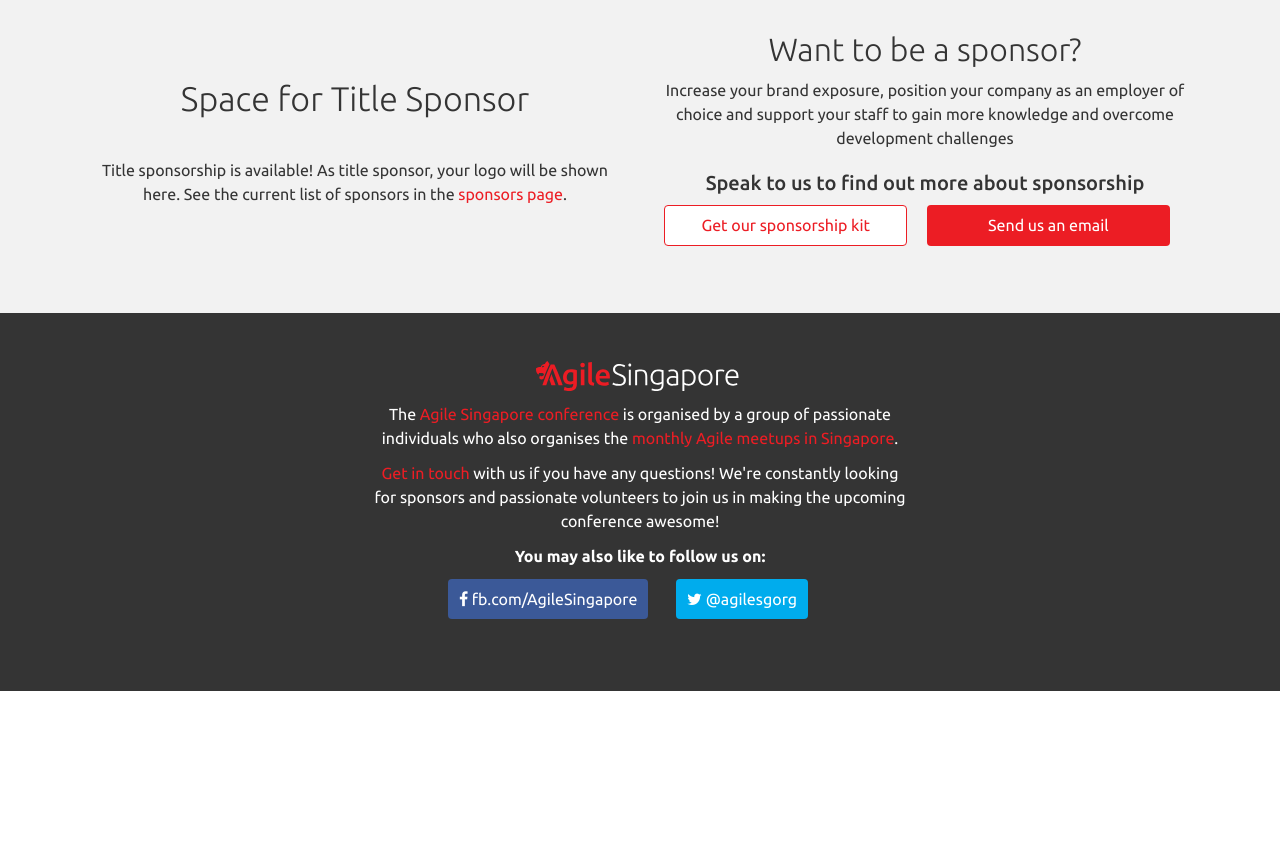
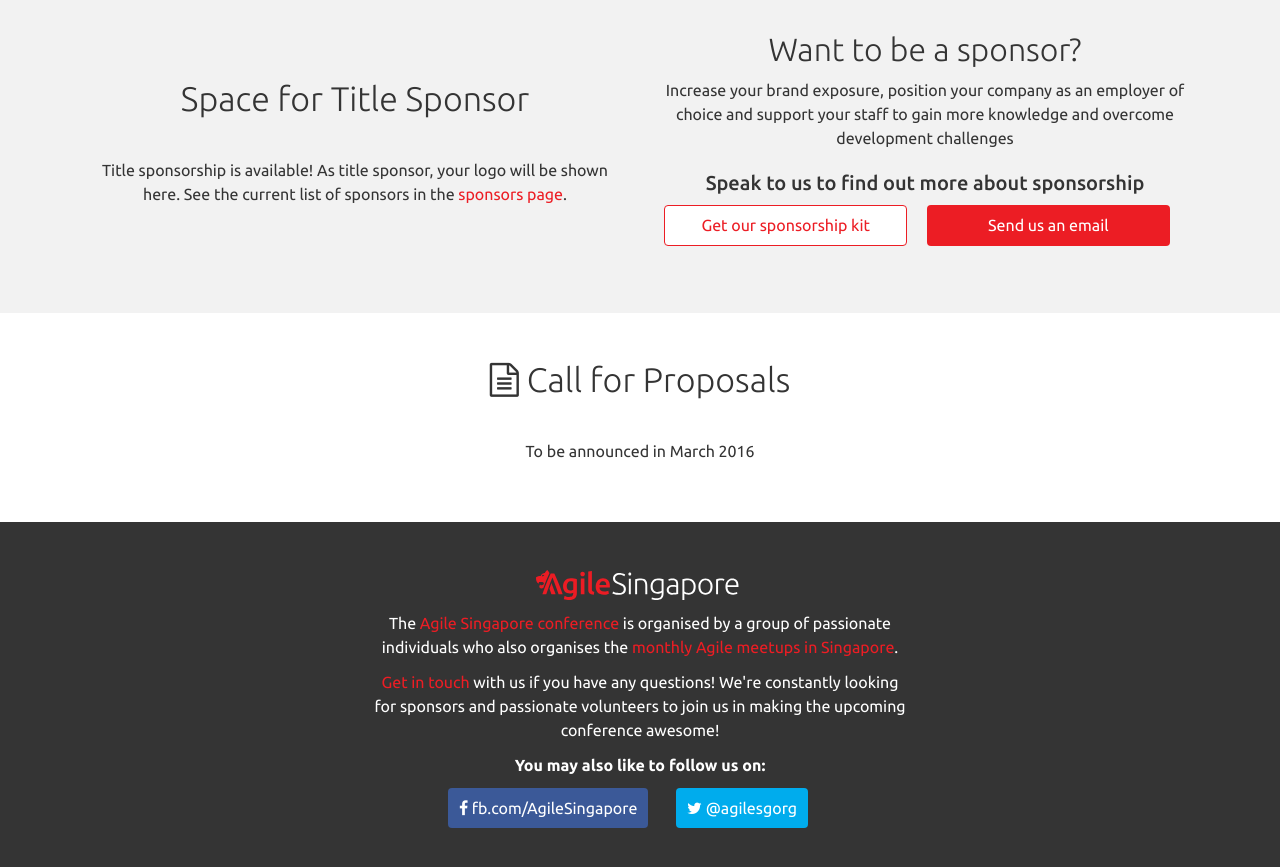
Before and after one commit to agilesingapore/2016, a Jekyll site: the page built from index.html, in a window 1280 px wide and 900 px high, scrolled down 1584 px. Shown: the top 867 px of the window. Built offline with Jekyll 4.4.1, drawn with Linux system fonts in a browser that asks for light colours; nearby versions of some CDN libraries; comment, search, counter and statistics services are not loaded; before the commit the page ends 2275 px from its top, so only the background shows below that.

Commit message:
Added call for proposals preview

```diff
--- a/_layouts/default.html
+++ b/_layouts/default.html
@@ -60,6 +60,7 @@
           <li><a href="/">Home</a></li>
           <li><a href="about.html">About</a></li>
           <li><a href="sponsors.html">Sponsors</a></li>
+          <li><a href="#proposals">Call for Proposals</a></li>
         </ul>
       </div>
     </div>
--- a/index.html
+++ b/index.html
@@ -190,3 +190,14 @@
     </div>
   </div>
 </section>
+
+<section class="row featured-speakers">
+  <a name="proposals"></a>
+  <div class="container">
+    <div class="col-sm-12">
+
+      <h2><i class="fa fa-file-text-o fa-1x"></i>  Call for Proposals</h2>
+      <p class="text-center">To be announced in March 2016</p>
+    </div>
+  </div>
+</section>
```
